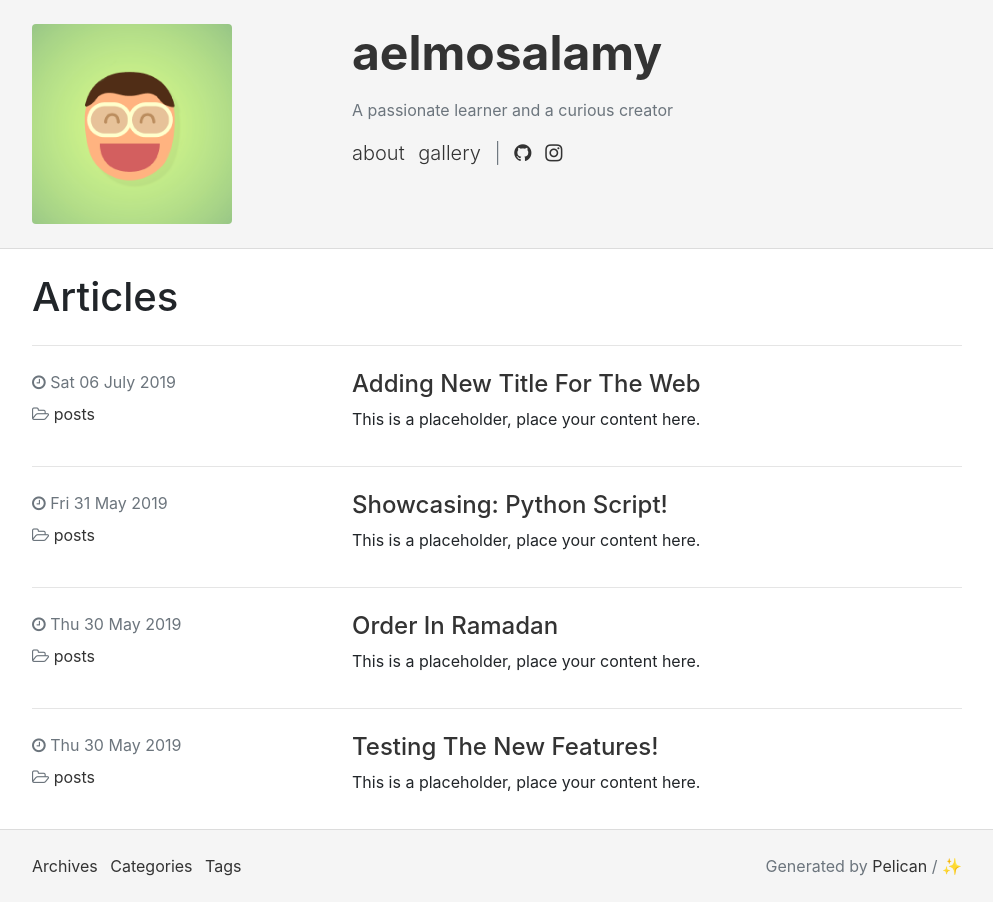
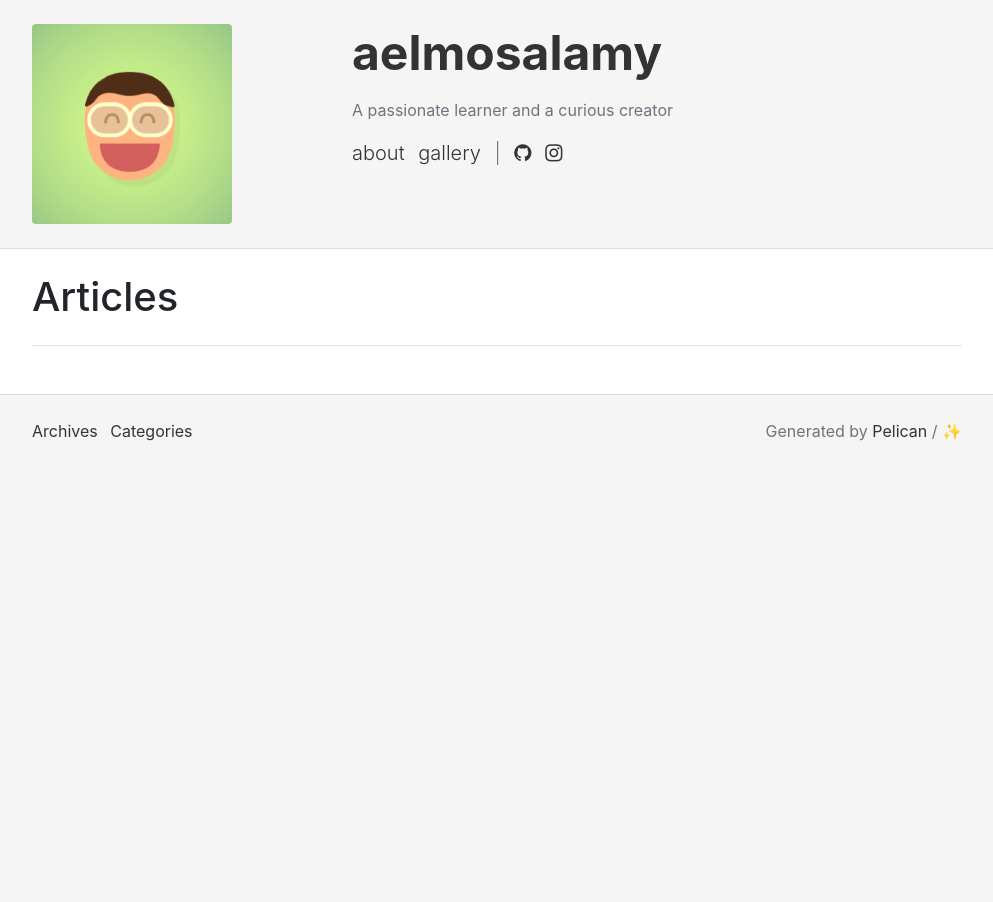
Before and after one commit to aelmosalamy/aelmosalamy.github.io, a plain HTML site: page index.html in a window 1280 px wide. Shown: the whole page, without its empty margins (143-1136 px from the left). After the commit the page ends 800 px from the top, so only its background shows below. Drawn offline with Linux system fonts and the light colour scheme.

Commit message:
Cleaned placeholder posts

```diff
--- a/index.html
+++ b/index.html
@@ -49,97 +49,6 @@
       <h1>  Articles
 </h1>
       <hr>
-    <article class="row teaser">
-      <header class="col-sm-4 text-muted">
-        <ul>
-          <li title="2019-07-06T22:08:00+02:00">
-            <i class="fa fa-clock-o"></i>
-            Sat 06 July 2019
-          </li>
-          <li>
-            <i class="fa fa-folder-open-o"></i>
-            <a href="./category/posts.html">posts</a>
-          </li>
-        </ul>
-      </header>
-      <div class="col-sm-8">
-        <h4 class="title">
-          <a href=".//blog/adding-new-title-for-the-web.html">Adding New Title For The&nbsp;Web</a>
-        </h4>
-        <div class="content">
-          This is a placeholder, place your content here.
-        </div>
-      </div>
-    </article>
-      <hr>
-    <article class="row teaser">
-      <header class="col-sm-4 text-muted">
-        <ul>
-          <li title="2019-05-31T04:04:00+02:00">
-            <i class="fa fa-clock-o"></i>
-            Fri 31 May 2019
-          </li>
-          <li>
-            <i class="fa fa-folder-open-o"></i>
-            <a href="./category/posts.html">posts</a>
-          </li>
-        </ul>
-      </header>
-      <div class="col-sm-8">
-        <h4 class="title">
-          <a href=".//blog/showcasing-python-script.html">Showcasing: Python&nbsp;Script!</a>
-        </h4>
-        <div class="content">
-          This is a placeholder, place your content here.
-        </div>
-      </div>
-    </article>
-      <hr>
-    <article class="row teaser">
-      <header class="col-sm-4 text-muted">
-        <ul>
-          <li title="2019-05-30T18:23:00+02:00">
-            <i class="fa fa-clock-o"></i>
-            Thu 30 May 2019
-          </li>
-          <li>
-            <i class="fa fa-folder-open-o"></i>
-            <a href="./category/posts.html">posts</a>
-          </li>
-        </ul>
-      </header>
-      <div class="col-sm-8">
-        <h4 class="title">
-          <a href=".//blog/order-in-ramadan.html">Order In&nbsp;Ramadan</a>
-        </h4>
-        <div class="content">
-          This is a placeholder, place your content here.
-        </div>
-      </div>
-    </article>
-      <hr>
-    <article class="row teaser">
-      <header class="col-sm-4 text-muted">
-        <ul>
-          <li title="2019-05-30T18:19:00+02:00">
-            <i class="fa fa-clock-o"></i>
-            Thu 30 May 2019
-          </li>
-          <li>
-            <i class="fa fa-folder-open-o"></i>
-            <a href="./category/posts.html">posts</a>
-          </li>
-        </ul>
-      </header>
-      <div class="col-sm-8">
-        <h4 class="title">
-          <a href=".//blog/testing-the-new-features.html">Testing The New&nbsp;Features!</a>
-        </h4>
-        <div class="content">
-          This is a placeholder, place your content here.
-        </div>
-      </div>
-    </article>
     </div>
   </div>
 
@@ -149,7 +58,6 @@
   <ul class="col-sm-6 list-inline">
     <li class="list-inline-item"><a href="./archives.html">Archives</a></li>
     <li class="list-inline-item"><a href="./categories.html">Categories</a></li>
-      <li class="list-inline-item"><a href="./tags.html">Tags</a></li>
   </ul>
   <p class="col-sm-6 text-sm-right text-muted">
     Generated by <a href="https://github.com/getpelican/pelican" target="_blank">Pelican</a>
```
Also changed, not shown: archives.html (+0 -9 lines), authors.html (+0 -5 lines), categories.html (+0 -5 lines), pages/about.html (+0 -1 lines), pages/gallery.html (+0 -1 lines), tags.html (+0 -29 lines).
